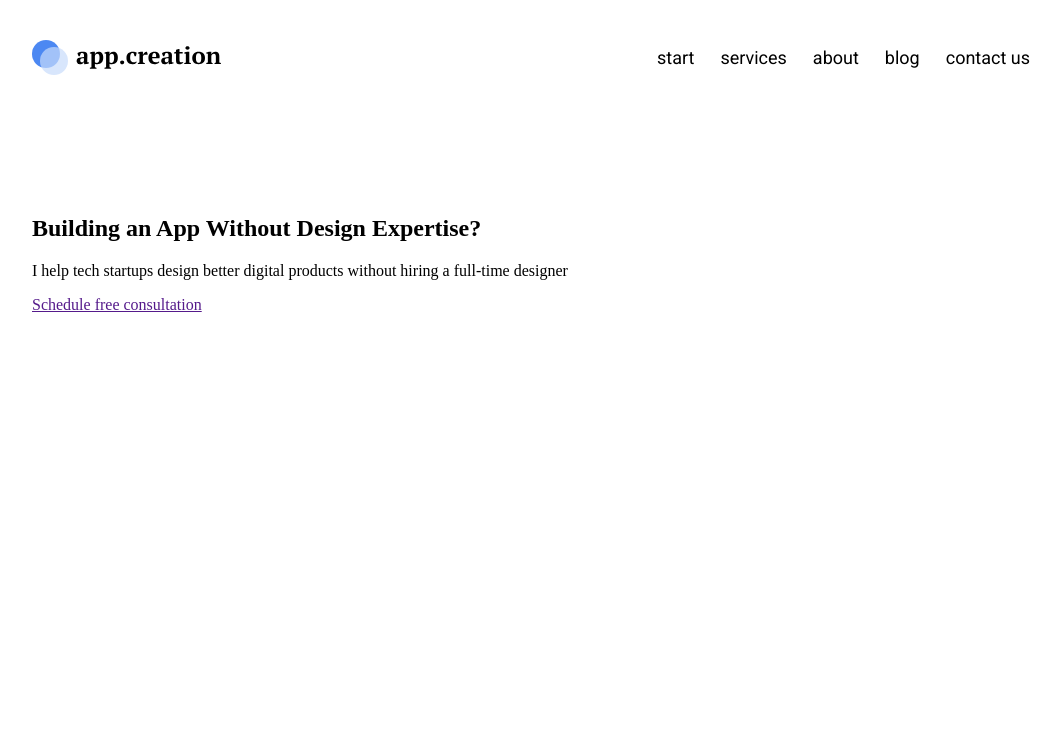
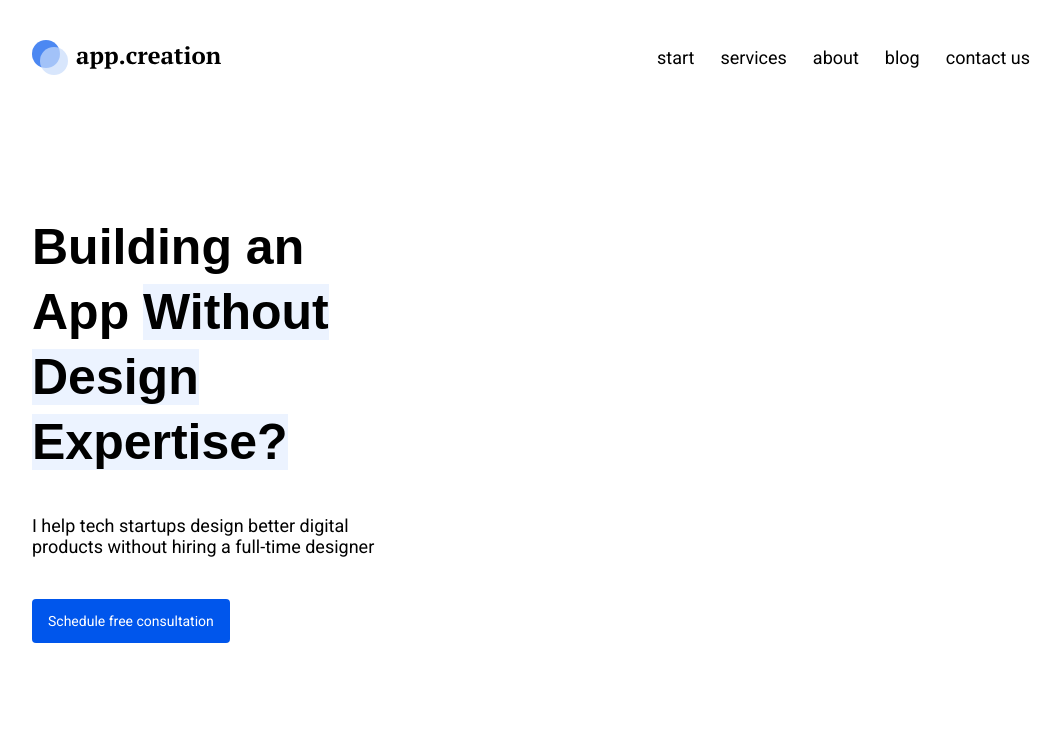
Before and after one commit to WebHeroSchool/Repository-Az, a plain HTML site: page Index.html in a window 1280 px wide. Shown: the whole page, without its empty margins (96-1156 px from the left). Drawn offline with Linux system fonts and the light colour scheme; a web font is replaced by a local one.

Commit message:
Update Index.html

```diff
--- a/Index.html
+++ b/Index.html
@@ -9,8 +9,8 @@
     <link rel="stylesheet" href="styles.css">
     <link rel="stylesheet" href="fonts.css">
   </head>
- <body>
- <div class="wrapper">
+  <body>
+  <div class="wrapper">
 	<header class="header">
 		<div class="logo"></div>
 		<nav class="menu">
@@ -22,17 +22,12 @@
 		</nav>
 	</header>
 
-	<section class="main-section">
-		<main class="main-content">
-			<h1 class="main-content__title">Building an App Without Design Expertise?</h1>
-			<p class="main-content__subtitle">I help tech startups design better digital products
+	<section class="main">
+		<h1 class="main__title">Building an App <span class="main__title-text_highlight">Without Design Expertise?</span></h1>
+		<p class="main__subtitle">I help tech startups design better digital products
 			without hiring a full-time designer</p>
-			<a class="main-content__item" href="">Schedule free consultation</a>
-		</main>
-		<div class="image-content">
-			<img class="image-content__image" src="" alt="">
-		</div>
+		<a class="main__button" href="">Schedule free consultation</a>
 	</section>
- </div>
- </body>
+  </div>
+  </body>
 </html>
```
